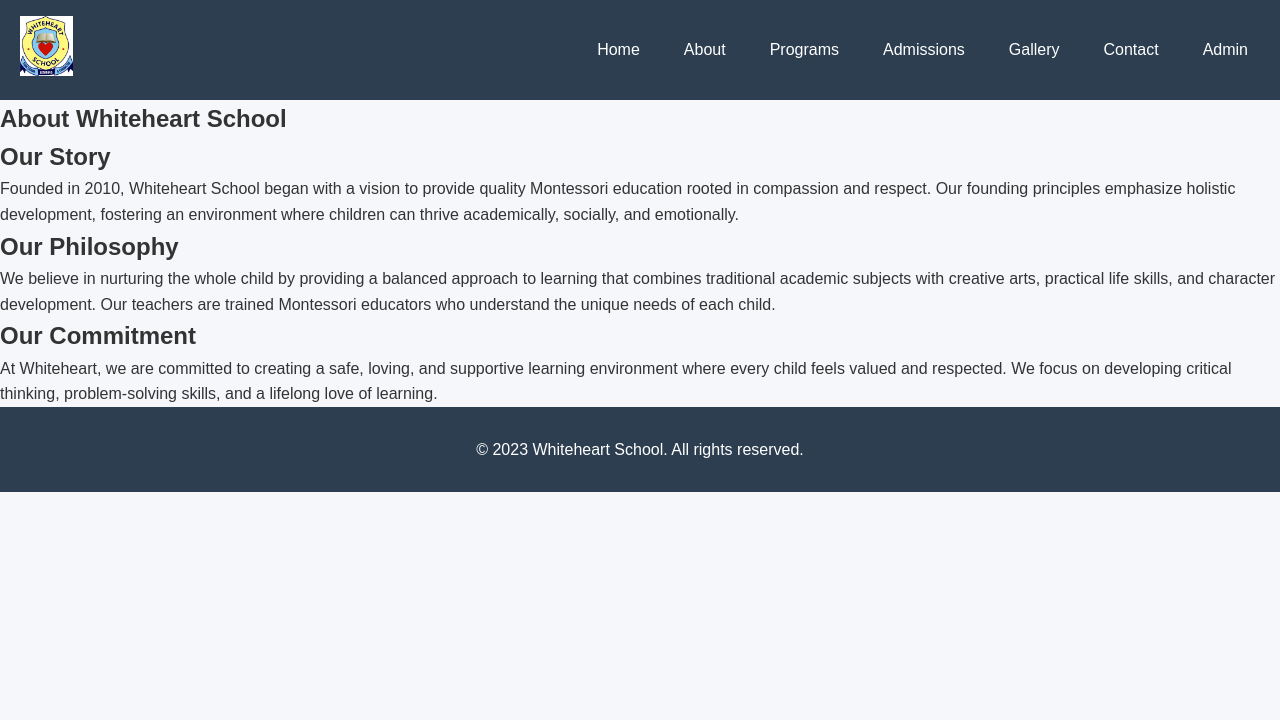
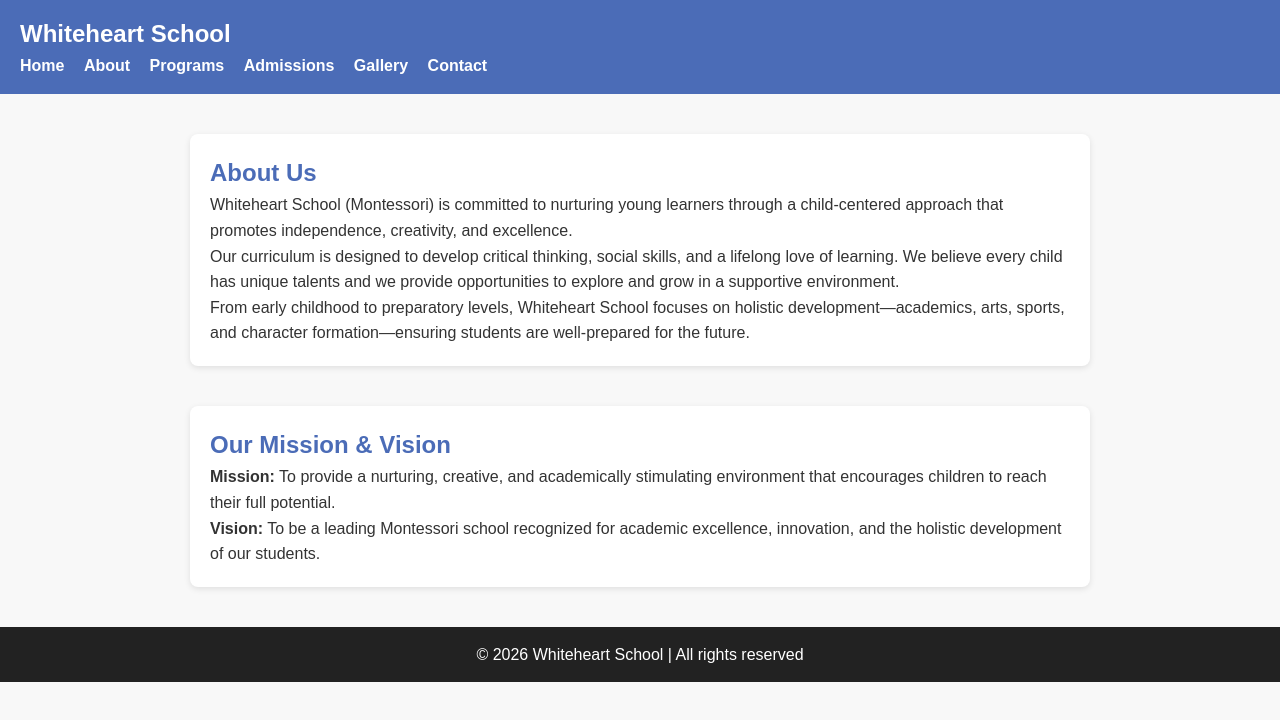
Before and after one commit to muslimahoyetunde25-eng/whiteheart-school, a website: page public/about.html in a window 1280 px wide. Drawn offline with Linux system fonts and the light colour scheme.

Commit message:
Update about.html

```diff
--- a/public/about.html
+++ b/public/about.html
@@ -3,47 +3,93 @@
 <head>
     <meta charset="UTF-8">
     <meta name="viewport" content="width=device-width, initial-scale=1.0">
-    <title>About Whiteheart School</title>
-    <link rel="stylesheet" href="/style.css">
+    <title>About - Whiteheart School</title>
+    <link rel="stylesheet" href="style.css">
+    <style>
+        /* Quick inline styles for layout demonstration */
+        body {
+            font-family: Arial, sans-serif;
+            margin: 0;
+            padding: 0;
+            line-height: 1.6;
+            background-color: #f8f8f8;
+        }
+
+        header {
+            background-color: #4b6cb7;
+            color: #fff;
+            padding: 15px 20px;
+        }
+
+        header h2 {
+            margin: 0;
+        }
+
+        nav a {
+            color: #fff;
+            text-decoration: none;
+            margin-right: 15px;
+            font-weight: bold;
+        }
+
+        nav a:hover {
+            text-decoration: underline;
+        }
+
+        .section {
+            max-width: 900px;
+            margin: 40px auto;
+            padding: 20px;
+            background-color: #fff;
+            border-radius: 8px;
+            box-shadow: 0px 2px 6px rgba(0,0,0,0.1);
+        }
+
+        .section h2 {
+            color: #4b6cb7;
+        }
+
+        footer {
+            text-align: center;
+            padding: 15px;
+            background-color: #222;
+            color: #fff;
+            margin-top: 40px;
+        }
+    </style>
 </head>
 <body>
-    <header class="header">
-        <div class="logo">
-            <img src="/images/logo.png" alt="Whiteheart School Logo">
-        </div>
-        <nav class="nav">
-            <ul>
-                <li><a href="/">Home</a></li>
-                <li><a href="/about">About</a></li>
-                <li><a href="/programs">Programs</a></li>
-                <li><a href="/admissions">Admissions</a></li>
-                <li><a href="/gallery">Gallery</a></li>
-                <li><a href="/contact">Contact</a></li>
-                <li><a href="/admin">Admin</a></li>
-            </ul>
-        </nav>
-    </header>
 
-    <section class="about-content">
-        <h1>About Whiteheart School</h1>
-        <div class="about-section">
-            <h2>Our Story</h2>
-            <p>Founded in 2010, Whiteheart School began with a vision to provide quality Montessori education rooted in compassion and respect. Our founding principles emphasize holistic development, fostering an environment where children can thrive academically, socially, and emotionally.</p>
-        </div>
+<header>
+    <h2>Whiteheart School</h2>
+    <nav>
+        <a href="index.html">Home</a>
+        <a href="about.html" class="active">About</a>
+        <a href="programs.html">Programs</a>
+        <a href="admissions.html">Admissions</a>
+        <a href="gallery.html">Gallery</a>
+        <a href="contact.html">Contact</a>
+    </nav>
+</header>
 
-        <div class="about-section">
-            <h2>Our Philosophy</h2>
-            <p>We believe in nurturing the whole child by providing a balanced approach to learning that combines traditional academic subjects with creative arts, practical life skills, and character development. Our teachers are trained Montessori educators who understand the unique needs of each child.</p>
-        </div>
-
-        <div class="about-section">
-            <h2>Our Commitment</h2>
-            <p>At Whiteheart, we are committed to creating a safe, loving, and supportive learning environment where every child feels valued and respected. We focus on developing critical thinking, problem-solving skills, and a lifelong love of learning.</p>
-        </div>
+<main>
+    <section class="section">
+        <h2>About Us</h2>
+        <p>Whiteheart School (Montessori) is committed to nurturing young learners through a child-centered approach that promotes independence, creativity, and excellence.</p>
+        <p>Our curriculum is designed to develop critical thinking, social skills, and a lifelong love of learning. We believe every child has unique talents and we provide opportunities to explore and grow in a supportive environment.</p>
+        <p>From early childhood to preparatory levels, Whiteheart School focuses on holistic development—academics, arts, sports, and character formation—ensuring students are well-prepared for the future.</p>
     </section>
 
-    <footer class="footer">
-        <p>&copy; 2023 Whiteheart School. All rights reserved.</p>
-    </footer>
+    <section class="section">
+        <h2>Our Mission & Vision</h2>
+        <p><strong>Mission:</strong> To provide a nurturing, creative, and academically stimulating environment that encourages children to reach their full potential.</p>
+        <p><strong>Vision:</strong> To be a leading Montessori school recognized for academic excellence, innovation, and the holistic development of our students.</p>
+    </section>
+</main>
+
+<footer>
+    <p>© 2026 Whiteheart School | All rights reserved</p>
+</footer>
+
 </body>
 </html>
```
